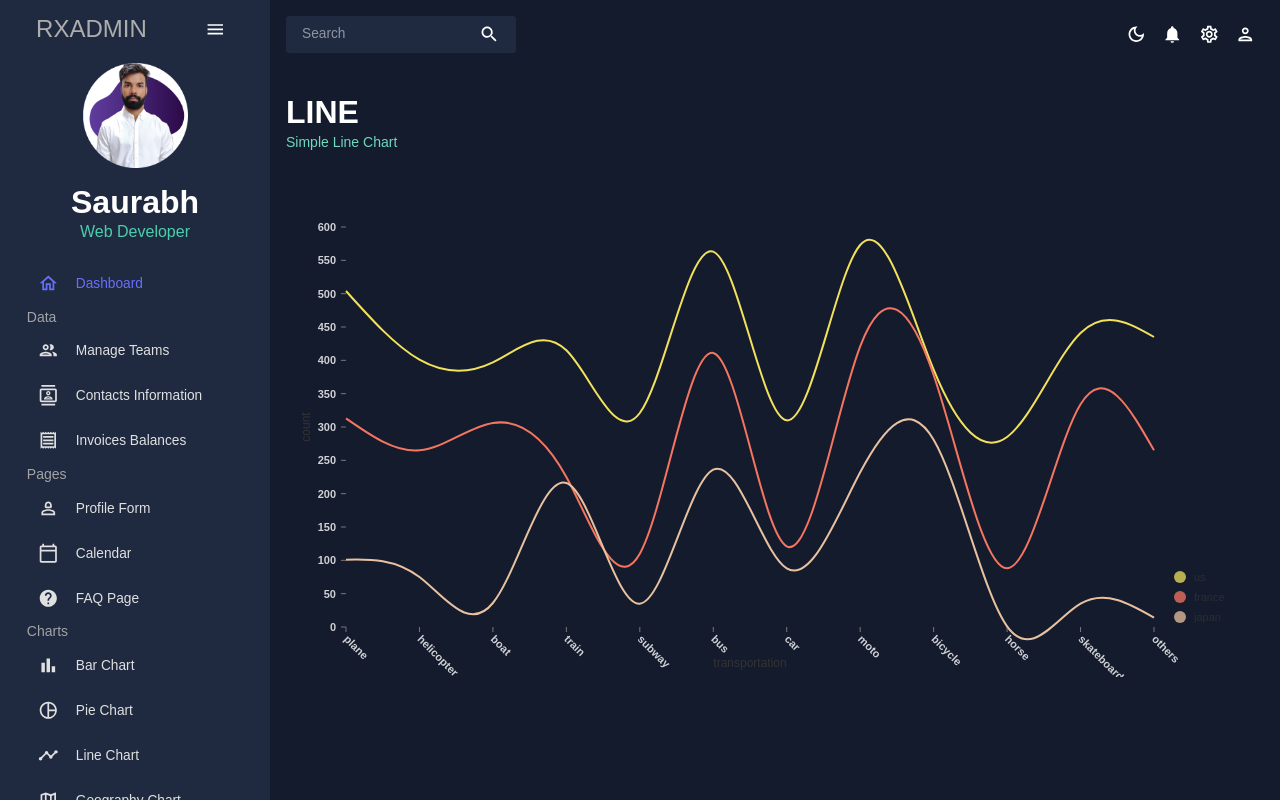
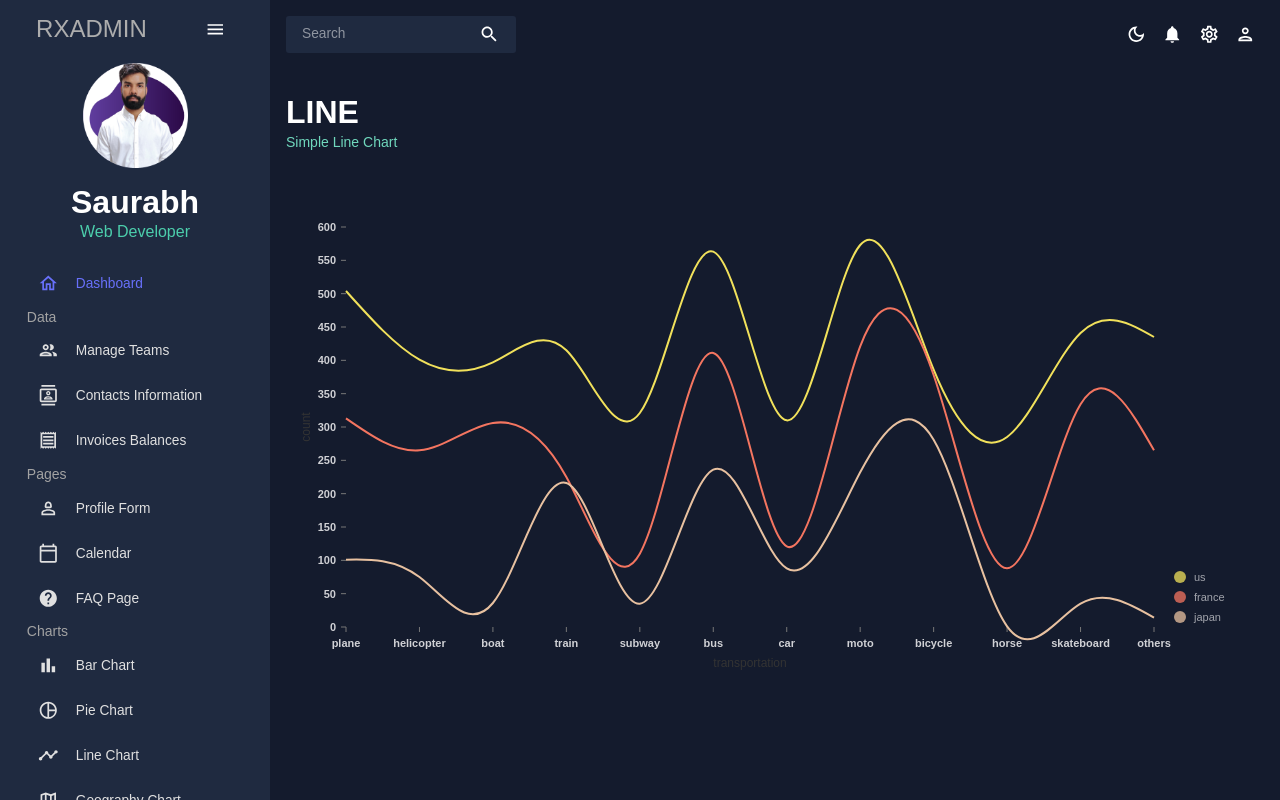
Before and after one commit to saurabhmehta1601/react-admin-dashboard-1, a React (Vite) app: page /line in a window 1280 px wide. Built offline with nearby package versions, Linux system fonts and the light colour scheme.

Commit message:
fix legend styles

```diff
--- a/src/components/LineChart.tsx
+++ b/src/components/LineChart.tsx
@@ -23,6 +23,11 @@ const LineChart = () => {
           container: {
             color: theme.palette.mode === "light" ? colors.grey[100] : colors.grey[900]
           }
+        },
+        legends: {
+          text:{
+            fill: colors.primary[100],
+          }
         }
       }}
       margin={{ top: 50, right: 110, bottom: 50, left: 60 }}
@@ -41,7 +46,6 @@ const LineChart = () => {
       axisBottom={{
         tickSize: 5,
         tickPadding: 5,
-        tickRotation: 45,
         legend: 'transportation',
         legendOffset: 36,
         legendPosition: 'middle'
```
